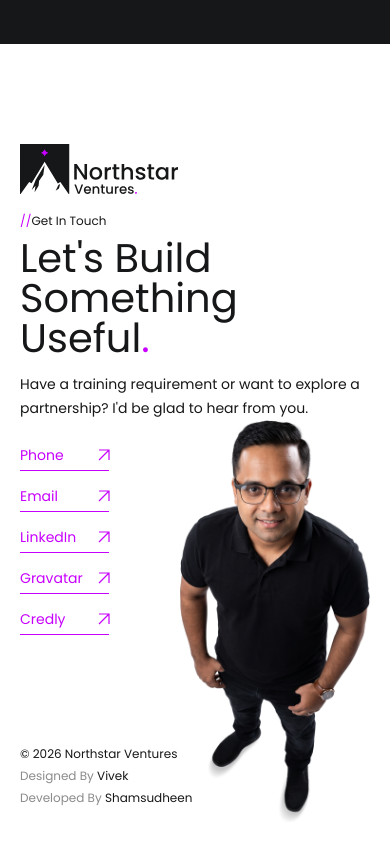
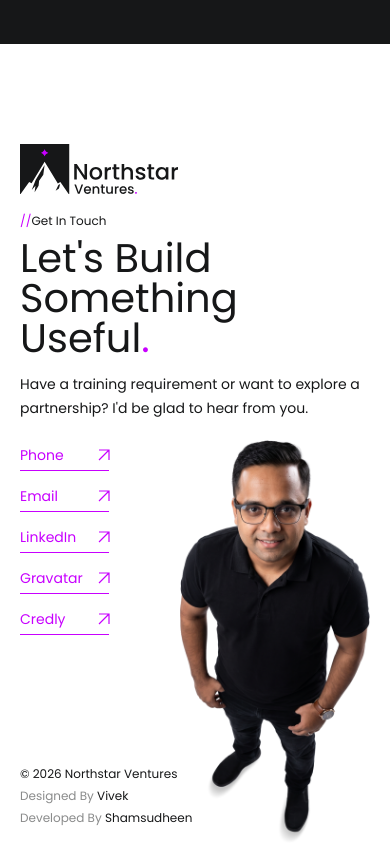
Before and after one commit to varun-northstar-ventures/northstar-ventures-website, a Next.js app: page / in a window 390 px wide. Shown: the part 9500-10344 px from the top of the page. Built offline with nearby package versions, Linux system fonts and the light colour scheme.

Commit message:
Add space above footer portrait on mobile

```diff
--- a/src/components/Contact.tsx
+++ b/src/components/Contact.tsx
@@ -59,7 +59,7 @@ export function Contact() {
             src={contactPortrait}
             alt="Varun Nair standing, photographed from above"
             sizes="(min-width: 1024px) 400px, 190px"
-            className="h-auto w-[190px] shrink-0 lg:mt-[125px] lg:w-[400px]"
+            className="mt-5 h-auto w-[190px] shrink-0 lg:mt-[125px] lg:w-[400px]"
           />
         </div>
       </div>
```
